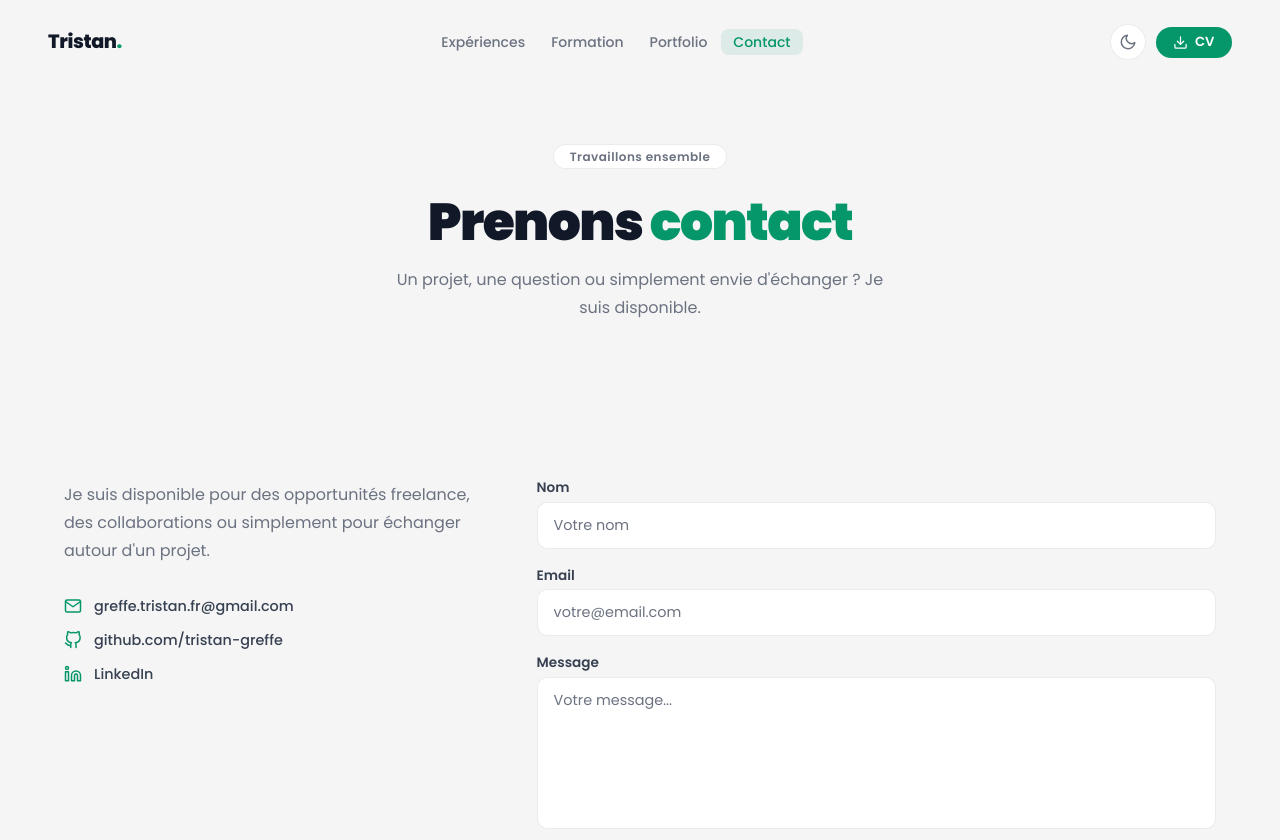
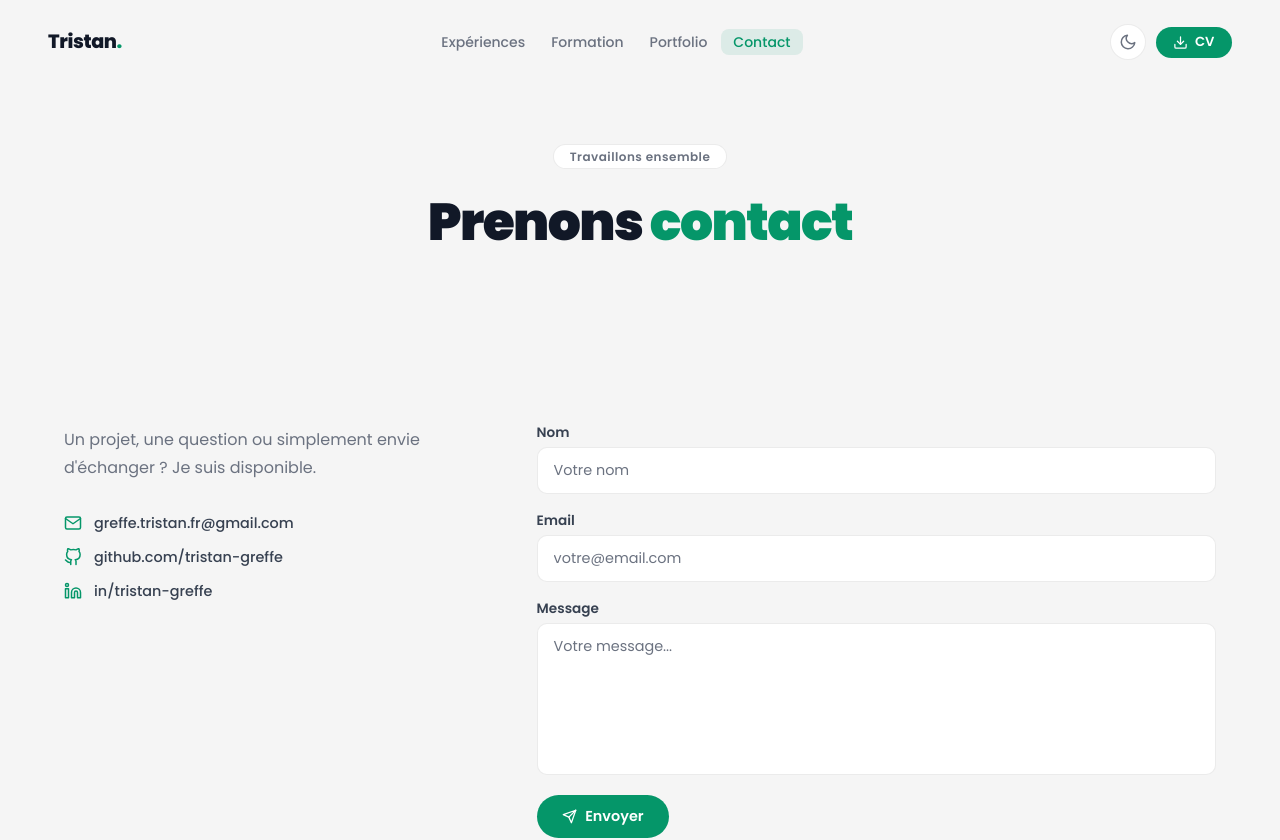
Before and after one commit to tristan-greffe/portfolio, a React (Create React App) app: page /portfolio/contact in a window 1280 px wide. Shown: the top 840 px of the page. Built offline with nearby package versions, Linux system fonts and the light colour scheme.

Commit message:
chore: update LinkedIn link and education page

```diff
--- a/src/pages/Contact.jsx
+++ b/src/pages/Contact.jsx
@@ -5,6 +5,7 @@ import { toast, ToastContainer } from 'react-toastify'
 import { FiMail, FiSend, FiGithub, FiLinkedin } from 'react-icons/fi'
 import 'react-toastify/dist/ReactToastify.css'
 import PageHero from '../components/PageHero'
+import ValueProps from '../components/ValueProps'
 
 const SOCIAL_LINKS = [
   {
@@ -19,7 +20,7 @@ const SOCIAL_LINKS = [
   },
   {
     icon: FiLinkedin,
-    label: 'LinkedIn',
+    label: 'in/tristan-greffe',
     href: 'https://www.linkedin.com/in/tristan-greffe'
   },
 ]
@@ -59,7 +60,6 @@ const Contact = () => {
         badge="Travaillons ensemble"
         title="Prenons"
         highlight="contact"
-        description="Un projet, une question ou simplement envie d'échanger ? Je suis disponible."
       />
       <section id="contact">
         <div className="contact-layout">
@@ -71,8 +71,7 @@ const Contact = () => {
             transition={{ duration: 0.5 }}
           >
             <p className="contact-info__text">
-              Je suis disponible pour des opportunités freelance, des collaborations
-              ou simplement pour échanger autour d'un projet.
+              Un projet, une question ou simplement envie d'échanger ? Je suis disponible.
             </p>
             <div className="contact-info__links">
               {SOCIAL_LINKS.map((s) => (
@@ -111,6 +110,7 @@ const Contact = () => {
           </motion.form>
         </div>
       </section>
+      <ValueProps />
       <ToastContainer position="bottom-center" theme="colored" autoClose={5000} />
     </>
   )
--- a/src/pages/Education.jsx
+++ b/src/pages/Education.jsx
@@ -37,7 +37,7 @@ const Education = () => {
         badge="Ma formation"
         title="Parcours"
         highlight="académique"
-        description="De la classe prépa aux bootcamps jusqu'au master, un parcours pluridisciplinaire entre développement web et cloud."
+        description="De la classe prépa aux bootcamps, un parcours pluridisciplinaire entre développement web & cloud."
       />
       <section id="education">
         <div className="edu-timeline">
```
